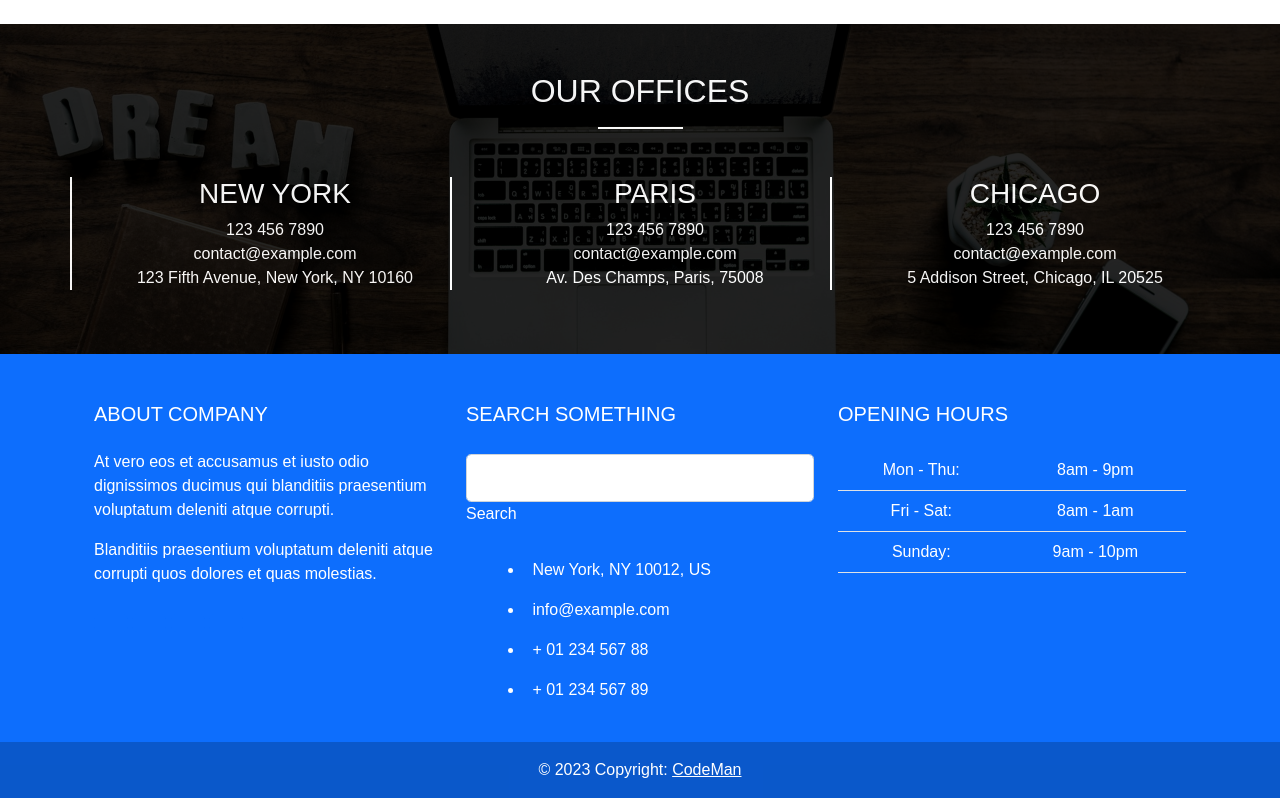
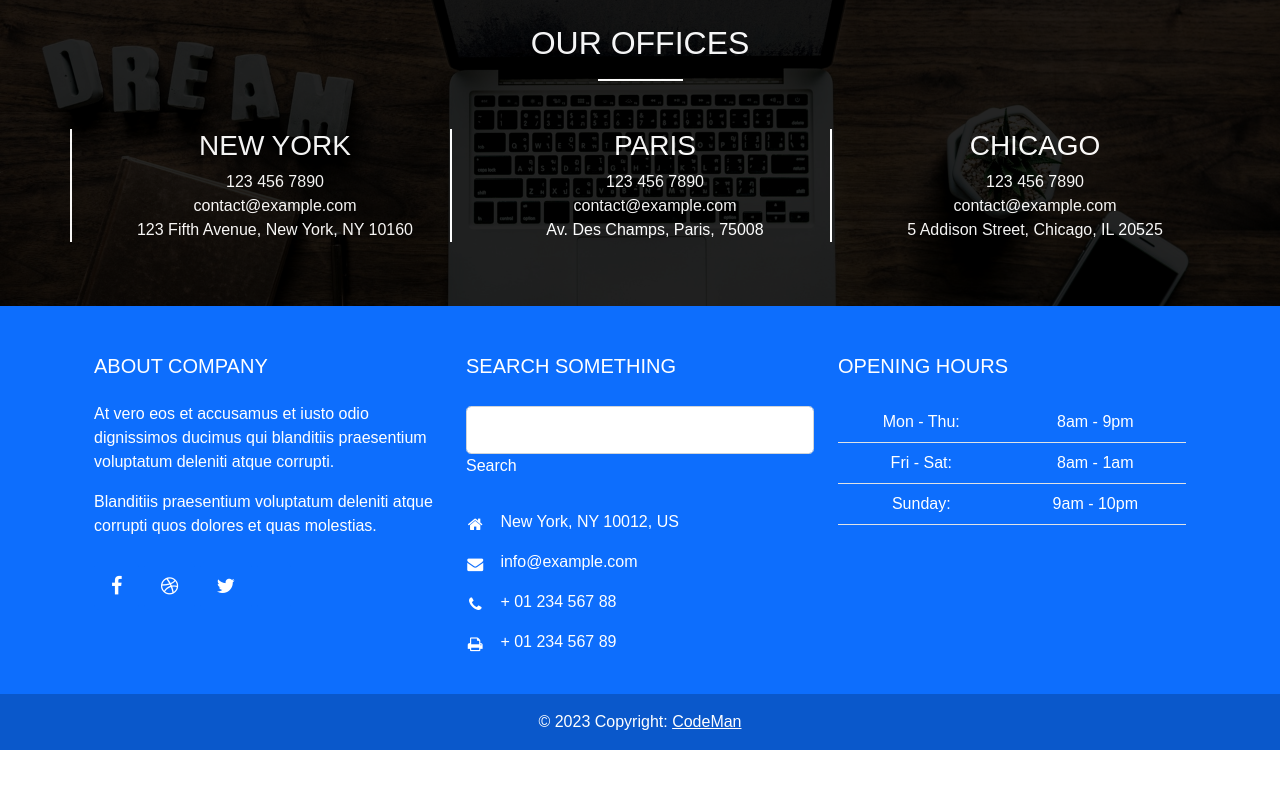
Before and after one commit to freelancersubrata/codeman, a plain HTML site: page index.html in a window 1280 px wide. Shown: the part 760-1558 px from the top of the page. After the commit the page ends 1510 px from the top, so only its background shows below. Drawn offline with nearby package versions, Linux system fonts and the light colour scheme.

Commit message:
Add files via upload

```diff
--- a/index.html
+++ b/index.html
@@ -7,19 +7,21 @@
     <title>Bootstrap 5 - Section Development</title>
     <!-- CSS -->
     <link rel="stylesheet" href="vendors/css/bootstrap.min.css">
+    <!-- Load font awesome icons -->
+    <link rel="stylesheet" href="https://cdnjs.cloudflare.com/ajax/libs/font-awesome/4.7.0/css/font-awesome.min.css">
     <link rel="stylesheet" href="resources/css/style.css">
 </head>
 <body>
     <!-- ------------------------------- Navbar Start -------------------------------- -->
     <header>
-      <nav class="navbar navbar-expand-lg navbar-light  py-3">
+      <nav class="navbar navbar-expand-lg fixed-top py-3">
         <div class="container">
           <a class="navbar-brand" href="#"><span style="color: #2473e3;">Code</span><span style="color:#ffbb51;">Man</span>.</a>
           <button class="navbar-toggler" type="button" data-bs-toggle="collapse" data-bs-target="#navbarNav" aria-controls="navbarNav" aria-expanded="false" aria-label="Toggle navigation">
             <span class="navbar-toggler-icon"></span>
           </button>
           <div class="collapse navbar-collapse" id="navbarNav">
-            <ul class="navbar-nav ms-auto">
+            <ul class="navbar-nav ms-auto navbar_bg_color">
               <li class="nav-item">
                 <a class="nav-link active" aria-current="page" href="#home">Home</a>
               </li>
@@ -49,6 +51,17 @@
       </nav>
     </header>
     <!-- ----------------------------- Navbar End ------------------------------ -->
+
+      <!-- ------------------- The social media icon bar Start -------------------- -->
+<div class="icon-bar">
+  <a href="https://www.facebook.com/rohit.saha.902/" target="_blank" class="facebook"><i class="fa fa-facebook"></i></a>
+  <a href="https://www.linkedin.com/in/subrata-saha-b8806abb/" target="_blank" class="twitter"><i class="fa fa-twitter"></i></a>
+  <a href="#" class="google"><i class="fa fa-google"></i></a>
+  <a href="https://www.linkedin.com/in/subrata-saha-b8806abb/" target="_blank" class="linkedin"><i class="fa fa-linkedin"></i></a>
+  <a href="#" class="youtube"><i class="fa fa-youtube"></i></a>
+</div>
+ <!-- -------------------- The social media icon bar End -------------------- -->
+
 
 
     <!-- -------------------------- Hero Section Start --------------------------- -->
@@ -170,13 +183,13 @@
 
               <div class="mt-4">
                 <!-- Facebook -->
-                <a type="button" class="btn btn-floating btn-primary btn-lg"><i class="fab fa-facebook-f"></i></a>
+                <a type="button" class="btn btn-floating btn-primary btn-lg"><i class="fa fa-facebook-f"></i></a>
                 <!-- Dribbble -->
-                <a type="button" class="btn btn-floating btn-primary btn-lg"><i class="fab fa-dribbble"></i></a>
+                <a type="button" class="btn btn-floating btn-primary btn-lg"><i class="fa fa-dribbble"></i></a>
                 <!-- Twitter -->
-                <a type="button" class="btn btn-floating btn-primary btn-lg"><i class="fab fa-twitter"></i></a>
+                <a type="button" class="btn btn-floating btn-primary btn-lg"><i class="fa fa-twitter"></i></a>
                 <!-- Google + -->
-                <a type="button" class="btn btn-floating btn-primary btn-lg"><i class="fab fa-google-plus-g"></i></a>
+                <a type="button" class="btn btn-floating btn-primary btn-lg"><i class="fa fa-google-plus-g"></i></a>
                 <!-- Linkedin -->
               </div>
             </div>
@@ -193,16 +206,16 @@
 
               <ul class="fa-ul" style="margin-left: 1.65em;">
                 <li class="mb-3">
-                  <span class="fa-li"><i class="fas fa-home"></i></span><span class="ms-2">New York, NY 10012, US</span>
+                  <span class="fa-li"><i class="fa fa-home"></i></span><span class="ms-2">New York, NY 10012, US</span>
                 </li>
                 <li class="mb-3">
-                  <span class="fa-li"><i class="fas fa-envelope"></i></span><span class="ms-2">info@example.com</span>
+                  <span class="fa-li"><i class="fa fa-envelope"></i></span><span class="ms-2">info@example.com</span>
                 </li>
                 <li class="mb-3">
-                  <span class="fa-li"><i class="fas fa-phone"></i></span><span class="ms-2">+ 01 234 567 88</span>
+                  <span class="fa-li"><i class="fa fa-phone"></i></span><span class="ms-2">+ 01 234 567 88</span>
                 </li>
                 <li class="mb-3">
-                  <span class="fa-li"><i class="fas fa-print"></i></span><span class="ms-2">+ 01 234 567 89</span>
+                  <span class="fa-li"><i class="fa fa-print"></i></span><span class="ms-2">+ 01 234 567 89</span>
                 </li>
               </ul>
             </div>
```
